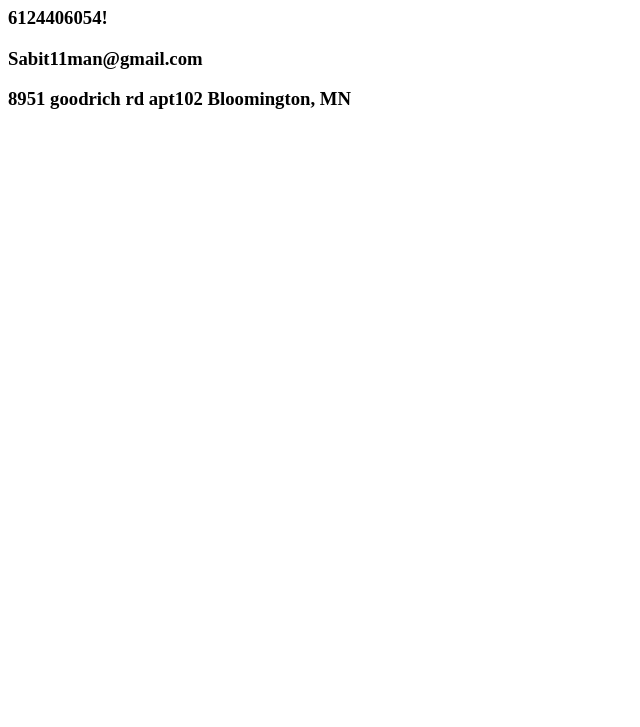
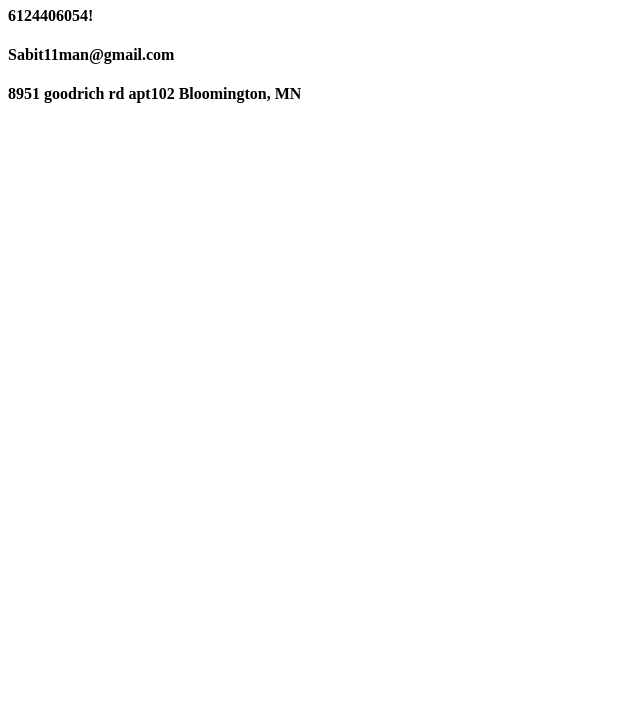
Before and after one commit to sabit206/sabit206.github.io, a plain HTML site: page index.html in a window 1280 px wide. Shown: the part 73-800 px from the top of the page, without its empty margins (0-640 px from the left). Drawn offline with Linux system fonts and the light colour scheme.

Commit message:
Update index.html

```diff
--- a/index.html
+++ b/index.html
@@ -7,8 +7,8 @@
 
   <body>
     <h1>Sabit Abdi</h1>
-    <h3>6124406054!</h3>
-    <h3>Sabit11man@gmail.com</h3>
-    <h3>8951 goodrich rd apt102 Bloomington, MN</h3>
+    <h4>6124406054!</h4>
+    <h4>Sabit11man@gmail.com</h4>
+    <h4>8951 goodrich rd apt102 Bloomington, MN</h4>
   </body>
 </html>
```
